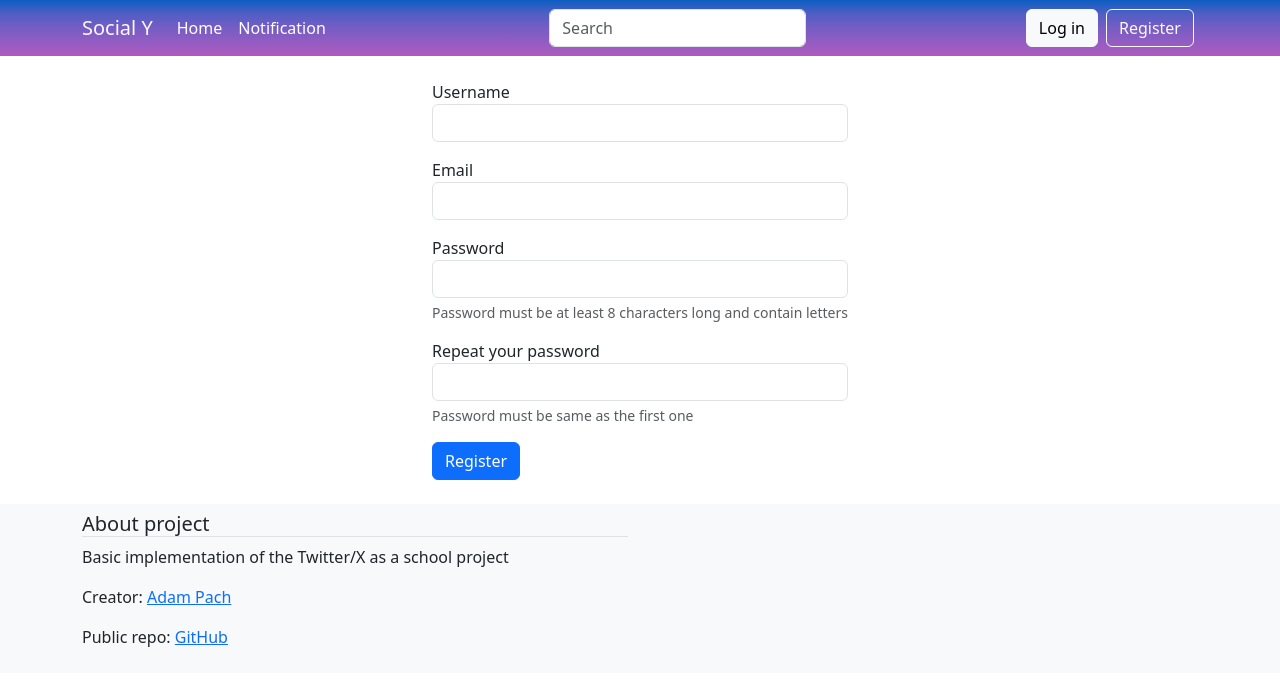
After one commit to AdamPach/VSB_SKJ_SocialY, a Django app: page /register in a window 1280 px wide. The commit adds this page. Shown: the top 686 px of the page. Run offline with Django 5.2, Linux system fonts and the light colour scheme; some libraries are stand-ins or nearby versions.

Commit message:
#1 Create a register form and basic registration process

```diff
--- a/SocialY/templates/base.html
+++ b/SocialY/templates/base.html
@@ -14,7 +14,7 @@
 
     {% include "base_header.html" %}
 
-    <div class="container w-auto">
+    <div class="container py-4">
         {% block content %}
 
         {% endblock content %}
--- a/SocialY/templates/base_header.html
+++ b/SocialY/templates/base_header.html
@@ -20,8 +20,8 @@
                 </div>
 
                 <div class="navbar-nav">
-                    <a class="btn btn-light mx-lg-1 my-lg-0 my-2" href="#">Log in</a>
-                    <a class="btn btn-outline-light mx-lg-1 my-lg-0 my-2">Register</a>
+                    <a class="btn btn-light mx-lg-1 my-lg-0 my-2" href="/login">Log in</a>
+                    <a class="btn btn-outline-light mx-lg-1 my-lg-0 my-2" href="/register">Register</a>
                 </div>
             </div>
 
--- /dev/null
+++ b/SocialY/users/templates/register.html
@@ -0,0 +1,37 @@
+{% extends "base.html" %}
+
+{% block content %}
+    <div class="d-flex justify-content-center align-items-center">
+        <form action="/register" method="post">
+            {% if error_message %}
+                <div class="alert alert-danger" role="alert">
+                    {{ error_message }}
+                </div>
+            {% endif %}
+            {% csrf_token %}
+            <div class="mb-3">
+                <label for="usernameField">Username</label>
+                <input type="text" class="form-control" name="username" id="usernameField" />
+            </div>
+            <div class="mb-3">
+                <label for="emailField">Email</label>
+                <input type="email" class="form-control" name="email" id="emailField" />
+            </div>
+            <div class="mb-3">
+                <label for="passwordField">Password</label>
+                <input type="password" class="form-control" name="password" id="passwordField" />
+                <div class="form-text">
+                    Password must be at least 8 characters long and contain letters
+                </div>
+            </div>
+            <div class="mb-3">
+                <label for="passwordCheckField">Repeat your password</label>
+                <input type="password" class="form-control" name="passwordCheck" id="passwordCheckField" />
+                <div class="form-text">
+                    Password must be same as the first one
+                </div>
+            </div>
+            <button class="btn btn-primary" type="submit">Register</button>
+        </form>
+    </div>
+{% endblock %}
--- a/SocialY/users/urls.py
+++ b/SocialY/users/urls.py
@@ -3,5 +3,6 @@ from django.urls import path
 from . import views
 
 urlpatterns = [
-    path("", views.users)
+    path("", views.users),
+    path("register", views.register_user)
 ]
--- a/SocialY/users/views.py
+++ b/SocialY/users/views.py
@@ -1,8 +1,39 @@
 from django.shortcuts import render
 from django.http import HttpResponse
+from django.db.utils import IntegrityError
+from django.contrib.auth.models import User
 
 
 # Create your views here.
 
 def users(request):
     return render(request, 'base.html')
+
+
+def register_user(request):
+    if request.method == "POST":
+        username = request.POST.get("username")
+        email = request.POST.get("email")
+        password = request.POST.get("password")
+        password_check = request.POST.get("passwordCheck")
+
+        if password_check != password or len(password) < 8:
+            return render(request, "register.html", {"error_message": "Check if your password fits the rights"})
+
+        try:
+            user = User.objects.create_user(username, email=email, password=password)
+            user.is_staff = False
+        except IntegrityError:
+            return render(request, "register.html", {"error_message": "This user name is already used"})
+
+        validation_result = user.full_clean()
+
+        if validation_result is not None:
+            user.delete()
+            return render(request, "register.html", {"error_message": "You provide a bad credentials, check if "
+                                                                      "everything is correct"})
+
+        user.save()
+        return HttpResponse("Registration successfully")
+    else:
+        return render(request, "register.html")
```
